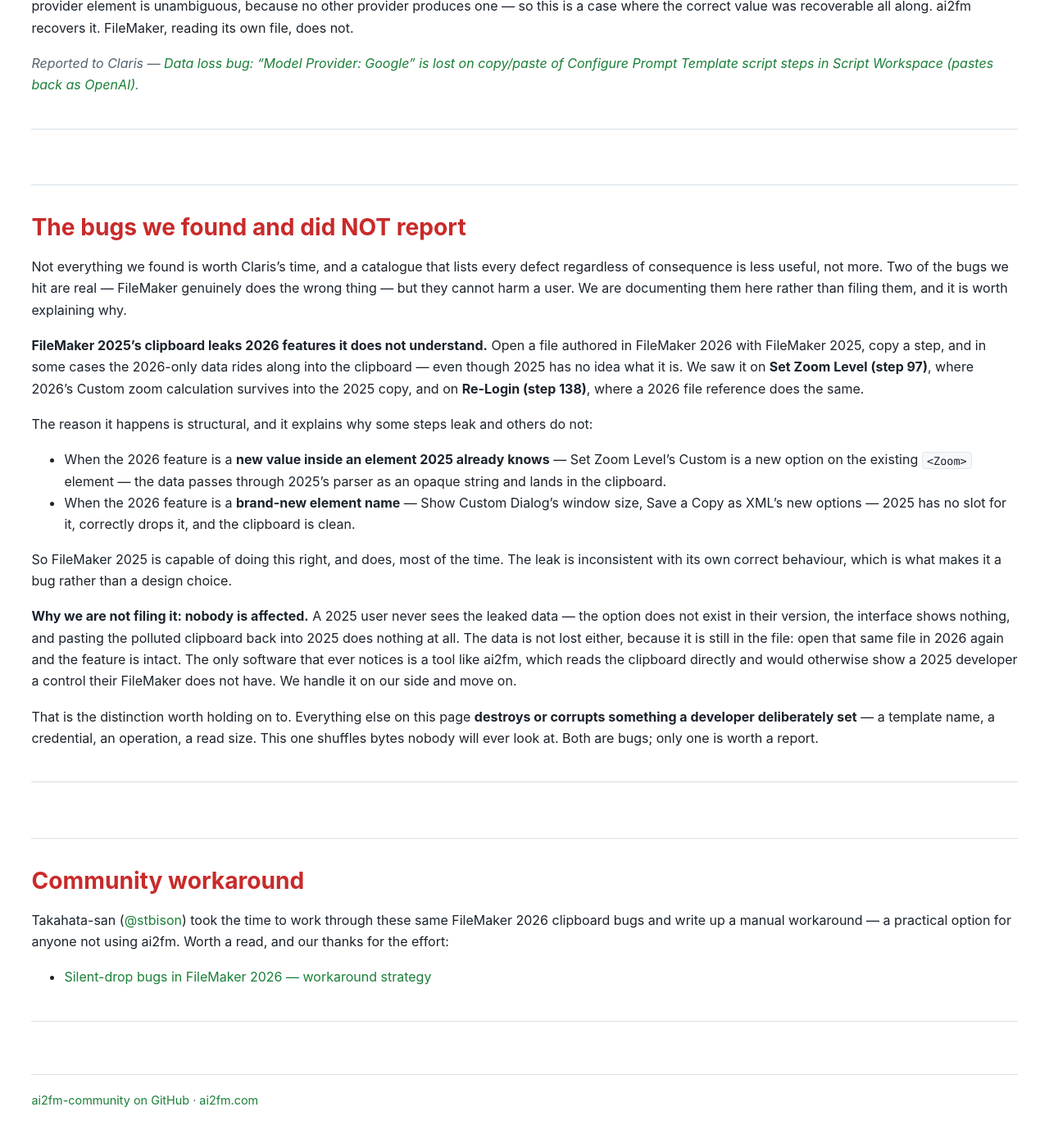
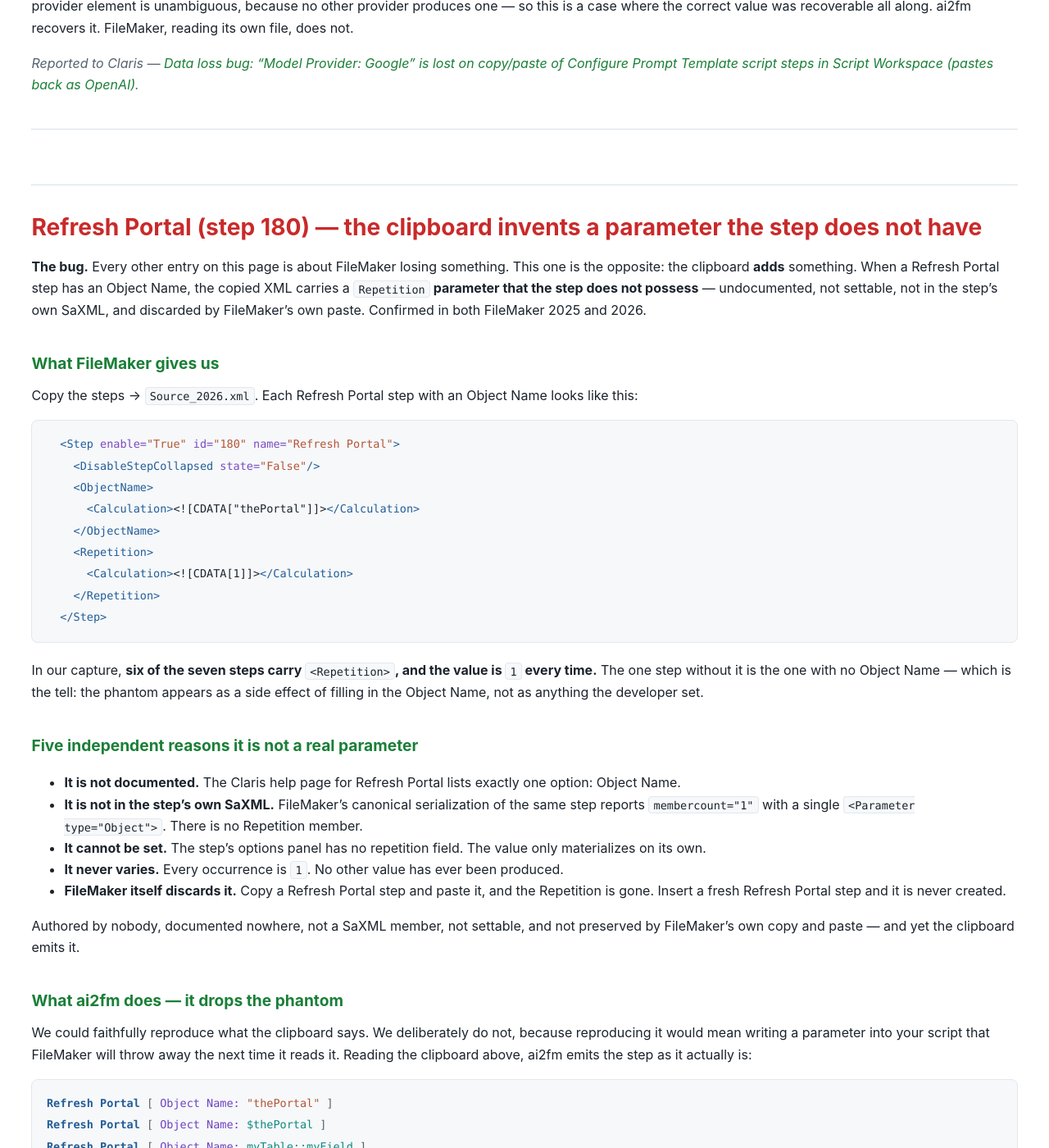
Before and after one commit to AxelarEU/ai2fm-community, a Jekyll site: the page built from claris_bugs/claris_clipboard_bugs.md, in a window 1280 px wide and 1400 px high, scrolled down 15652 px. Shown: the whole window at 82% size. Built offline with Jekyll 4.4.1, drawn with Linux system fonts in a browser that asks for light colours; some of the changed text lies outside the part shown.

Commit message:
Add Refresh Portal (180) — the clipboard invents a phantom Repetition parameter

````diff
--- a/claris_bugs/claris_clipboard_bugs.md
+++ b/claris_bugs/claris_clipboard_bugs.md
@@ -550,6 +550,58 @@
 
 ---
 
+## Refresh Portal (step 180) — the clipboard invents a parameter the step does not have
+
+**The bug.** Every other entry on this page is about FileMaker losing something. This one is the opposite: the clipboard **adds** something. When a Refresh Portal step has an Object Name, the copied XML carries a **`Repetition` parameter that the step does not possess** — undocumented, not settable, not in the step's own SaXML, and discarded by FileMaker's own paste. Confirmed in both FileMaker 2025 and 2026.
+
+### What FileMaker gives us
+
+Copy the steps → `Source_2026.xml`. Each Refresh Portal step with an Object Name looks like this:
+
+```xml
+  <Step enable="True" id="180" name="Refresh Portal">
+    <DisableStepCollapsed state="False"/>
+    <ObjectName>
+      <Calculation><![CDATA["thePortal"]]></Calculation>
+    </ObjectName>
+    <Repetition>
+      <Calculation><![CDATA[1]]></Calculation>
+    </Repetition>
+  </Step>
+```
+
+In our capture, **six of the seven steps carry `<Repetition>`, and the value is `1` every time.** The one step without it is the one with no Object Name — which is the tell: the phantom appears as a side effect of filling in the Object Name, not as anything the developer set.
+
+### Five independent reasons it is not a real parameter
+
+- **It is not documented.** The Claris help page for Refresh Portal lists exactly one option: Object Name.
+- **It is not in the step's own SaXML.** FileMaker's canonical serialization of the same step reports `membercount="1"` with a single `<Parameter type="Object">`. There is no Repetition member.
+- **It cannot be set.** The step's options panel has no repetition field. The value only materializes on its own.
+- **It never varies.** Every occurrence is `1`. No other value has ever been produced.
+- **FileMaker itself discards it.** Copy a Refresh Portal step and paste it, and the Repetition is gone. Insert a fresh Refresh Portal step and it is never created.
+
+Authored by nobody, documented nowhere, not a SaXML member, not settable, and not preserved by FileMaker's own copy and paste — and yet the clipboard emits it.
+
+### What ai2fm does — it drops the phantom
+
+We could faithfully reproduce what the clipboard says. We deliberately do not, because reproducing it would mean writing a parameter into your script that FileMaker will throw away the next time it reads it. Reading the clipboard above, ai2fm emits the step as it actually is:
+
+```fmscript
+Refresh Portal [ Object Name: "thePortal" ]
+Refresh Portal [ Object Name: $thePortal ]
+Refresh Portal [ Object Name: myTable::myField ]
+```
+
+No Repetition — in enabled and disabled steps alike.
+
+### The point
+
+This is the one case on this page where being faithful to the clipboard would be the *wrong* answer. Two clipboards that differ only by the presence of `<Repetition>` describe exactly the same step, so a tool that copies the clipboard byte-for-byte reports spurious differences when you diff or version your scripts. We follow the documented step and its own SaXML, which agree with each other, and drop what neither of them contains.
+
+*Reported to Claris — [Bug Report: Refresh Portal emits a phantom "Repetition" parameter](https://community.claris.com/en/s/question/0D5Vy00002ulmO5KAI/bug-report-refresh-portal-emits-a-phantom-repetition-parameter).*
+
+---
+
 ## The bugs we found and did NOT report
 
 Not everything we found is worth Claris's time, and a catalogue that lists every defect regardless of consequence is less useful, not more. Two of the bugs we hit are real — FileMaker genuinely does the wrong thing — but they cannot harm a user. We are documenting them here rather than filing them, and it is worth explaining why.
````
